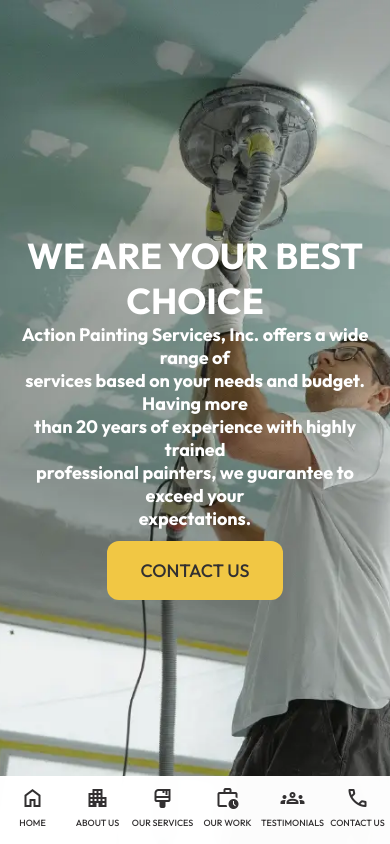
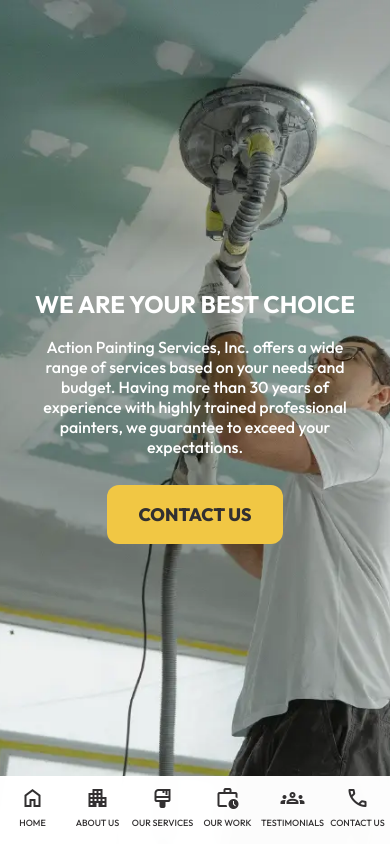
Before and after one commit to FedericoAnelli/actionpainting_react, a React (Create React App) app: page /ourWork/1 in a window 390 px wide. Built offline with nearby package versions, Linux system fonts and the light colour scheme.

Commit message:
Minor fixes

```diff
--- a/src/components/AboutUs/AboutUs.css
+++ b/src/components/AboutUs/AboutUs.css
@@ -78,7 +78,7 @@
         display: flex;
         flex-direction: column-reverse;
         justify-content: flex-end;
-        padding: 5%;
+        padding: 5% 5% 18% 5%;
     }
 
     /* Text area */
@@ -86,7 +86,7 @@
         position: relative;
         display: flex;
         flex-direction: column;
-        height: 90%;
+        height: 100%;
         width: 100%;
         text-align: left;
         font-family: 'Outfit', 'sans-serif';
--- a/src/components/ContactUs/ContactUs.jsx
+++ b/src/components/ContactUs/ContactUs.jsx
@@ -3,6 +3,7 @@
 import emailjs from '@emailjs/browser';
 import Swal from "sweetalert2";
 import { motion } from "framer-motion";
+import Loader from "../Loader/Loader";
 
 const ContactUs = () => {
 
--- a/src/components/Home/Home.css
+++ b/src/components/Home/Home.css
@@ -15,6 +15,10 @@
     color: white;
 }
 
+.centralText{
+    padding: 0 28% 0 28%;
+}
+
 .buttonContactUs{
     background-color: rgb(241, 199, 68);
     height: 10%;
@@ -22,7 +26,7 @@
     border-radius: 12px;
     color: rgb(50, 48, 49);
     font-family: 'Outfit', 'sans-serif';
-    font-weight: 500;
+    font-weight: 800;
     font-size: x-large;
     border: none;
     margin: 3%;
@@ -43,6 +47,18 @@
         padding: 0 5% 0 5%;
     }
 
+    .mainHeading{
+        font-size: x-large;
+        margin-bottom: 5%;
+    }
+
+    .centralText{
+        padding: 0 5% 0 5%;
+        font-size: medium;
+        font-weight: 500;
+        margin-bottom: 5%;
+    }
+
     .buttonContactUs{
         height: 7%;
         width: 50%;
--- a/src/components/Home/Home.jsx
+++ b/src/components/Home/Home.jsx
@@ -11,8 +11,8 @@
 
     return (
         <div className="home">
-            <h1>WE ARE YOUR BEST CHOICE</h1>
-            <p>Action Painting Services, Inc. offers a wide range of<br />services based on your needs and budget. Having more<br />than 20 years of experience with highly trained<br />professional painters, we guarantee to exceed your<br />expectations.</p>
+            <h1 className="mainHeading">WE ARE YOUR BEST CHOICE</h1>
+            <p className="centralText">Action Painting Services, Inc. offers a wide range of services based on your needs and budget. Having more than 30 years of experience with highly trained professional painters, we guarantee to exceed your expectations.</p>
             <button className="buttonContactUs" onClick={() => handleClick()}>CONTACT US</button>
         </div>
     );
--- a/src/components/OurWork/OurWork.jsx
+++ b/src/components/OurWork/OurWork.jsx
@@ -1,6 +1,7 @@
 import "./OurWork.css";
 import { useState, useEffect } from "react";
 import GalleryImage from "../GalleryImage/GalleryImage";
+import { motion } from "framer-motion";
 import project0 from "../../media/images/projectGallery_apartmentCondominium/project0.webp";
 import project1 from "../../media/images/projectGallery_apartmentCondominium/project1.webp";
 import project2 from "../../media/images/projectGallery_apartmentCondominium/project2.webp";
@@ -511,7 +512,10 @@
         <div className="ourWork">
             <div className="galleryHeader">
             {type === "Apartment Condominium" ? null : <span className="material-symbols-outlined arrowStyling" onClick={(e) => handleClick(e)}> arrow_back </span>}
-            <h2>{type}</h2>
+            <motion.h2  initial={{ opacity: 0 }}
+                        animate={{ opacity: 1 }}
+                        transition={{ duration: 0.8 }}
+                        exit={{ opacity: 0 }}>{type}</motion.h2>
             {type === "Concrete Restoration" ? null : (<span className="material-symbols-outlined arrowStyling" onClick={(e) => handleClick(e)}> arrow_forward </span>)}
             </div>
             <div className="projectGallery">
--- a/src/components/Testimonials/Testimonials.css
+++ b/src/components/Testimonials/Testimonials.css
@@ -51,7 +51,7 @@
         display: grid;
         grid-template-columns: 1fr;
         grid-template-rows: .2fr 1fr;
-        padding: 0;
+        padding: 5%;
         height: 100%;
         width: 100%;
     }
```
